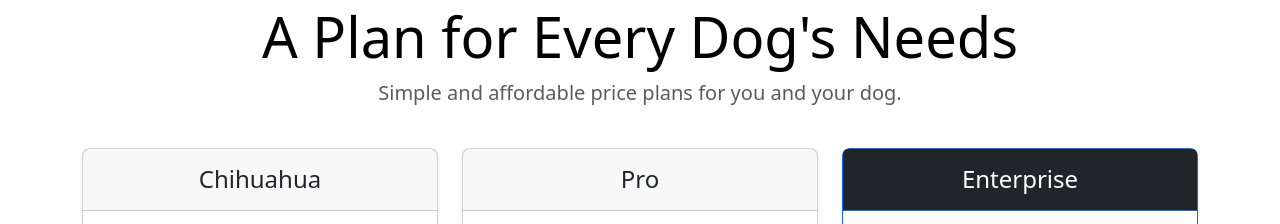
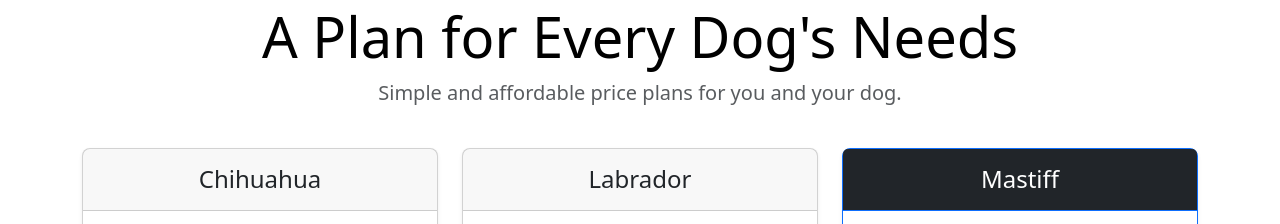
Before and after one commit to harshvardhansingh3000/TinDog, a plain HTML site: page index.html in a window 1280 px wide. Shown: the part 1698-1922 px from the top of the page. Drawn offline with nearby package versions, Linux system fonts and the light colour scheme.

Commit message:
index.html

```diff
--- a/index.html
+++ b/index.html
@@ -152,7 +152,7 @@
           <div class="col">
             <div class="card mb-4 rounded-3 shadow-sm">
               <div class="card-header py-3">
-                <h4 class="my-0 fw-normal">Pro</h4>
+                <h4 class="my-0 fw-normal">Labrador</h4>
               </div>
               <div class="card-body">
                 <h1 class="card-title pricing-card-title">$15<small class="text-body-secondary fw-light">/mo</small></h1>
@@ -168,7 +168,7 @@
           <div class="col">
             <div class="card mb-4 rounded-3 shadow-sm border-primary">
               <div class="card-header py-3 text-bg-dark border-primary">
-                <h4 class="my-0 fw-normal">Enterprise</h4>
+                <h4 class="my-0 fw-normal">Mastiff</h4>
               </div>
               <div class="card-body">
                 <h1 class="card-title pricing-card-title">$29<small class="text-body-secondary fw-light">/mo</small></h1>
```
